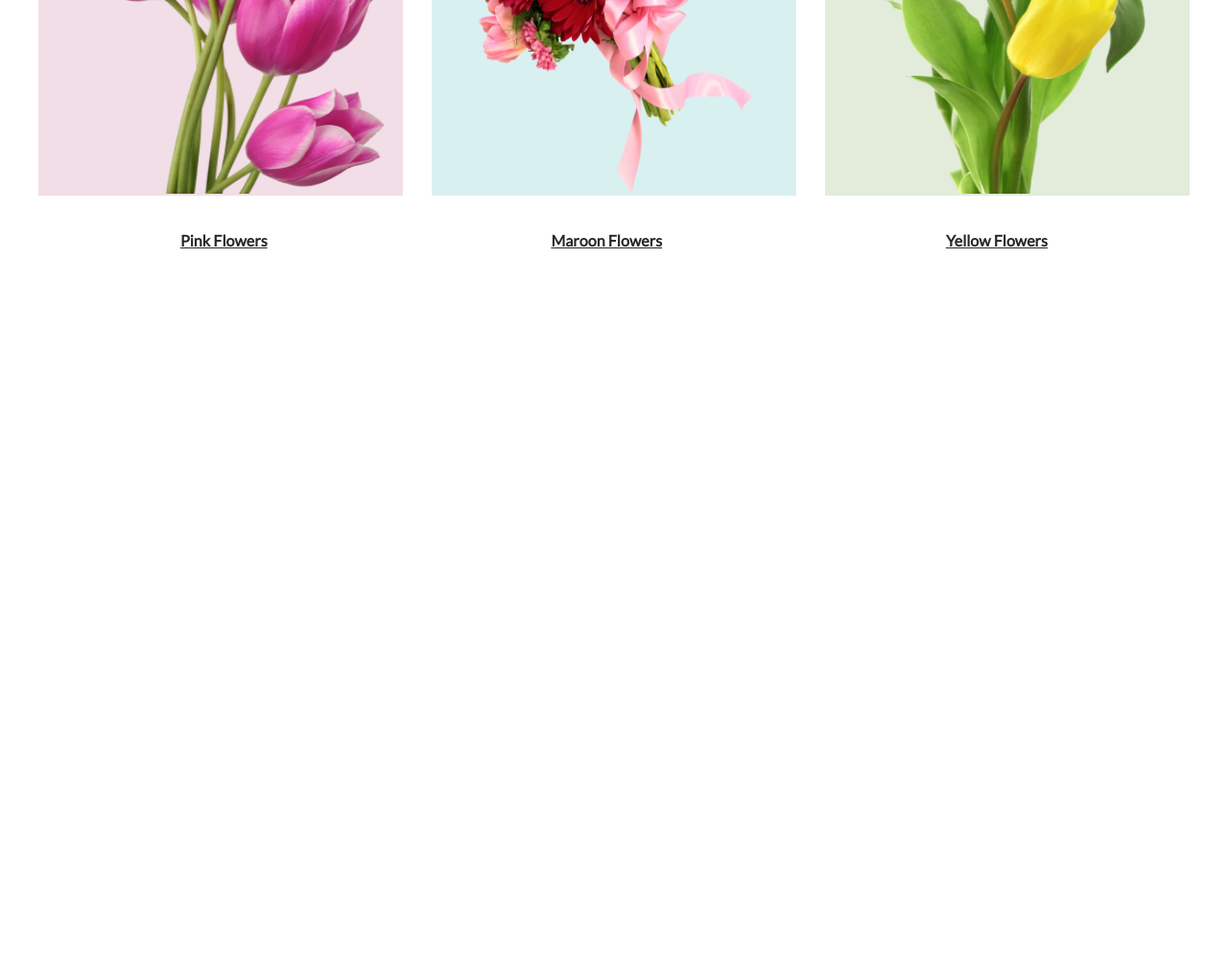
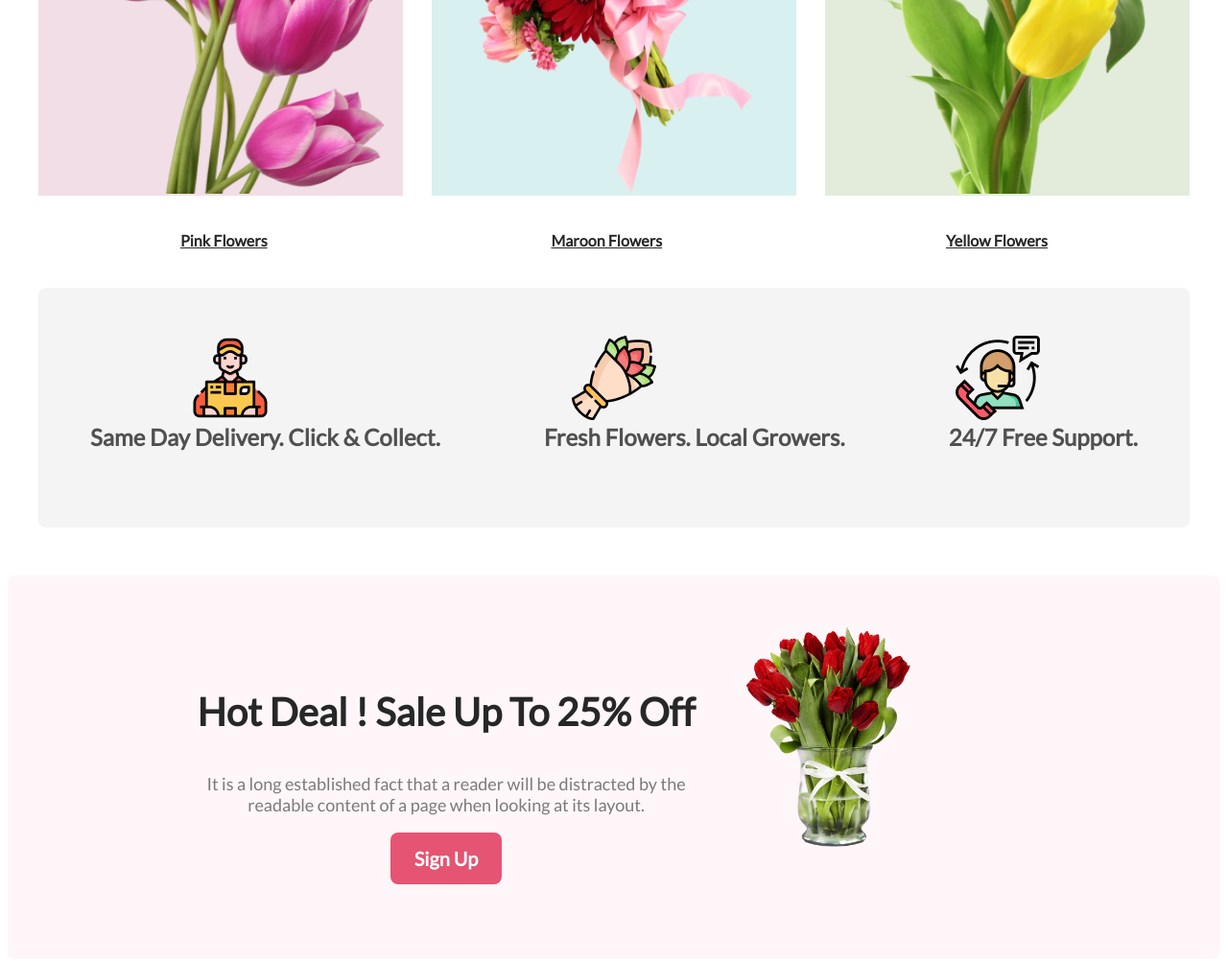
Before and after one commit to sharmin96k/flower-shop-assignment, a plain HTML site: page index.html in a window 1280 px wide. Shown: the part 1166-2169 px from the top of the page at 96% size. Before the commit the page ends 1466 px from the top, so only its background shows below. Drawn offline with Linux system fonts and the light colour scheme.

Commit message:
hot deals scetion added

```diff
--- a/index.html
+++ b/index.html
@@ -10,6 +10,7 @@
     <link rel="stylesheet" href="styles.css">
 </head>
 <body>
+    <!-- banner section -->
     <section class="banner">
         <div class="banner-info">
             <h1 class="banner-title">Let's make <br>beautiful flowers a <br>part of your life</h1>
@@ -41,5 +42,41 @@
             <h6>Yellow Flowers</h6>
         </div>
     </section>
+
+    <!-- service section  -->
+    <section class="services">
+        <div class="services-image">
+
+        <div><img src="./Flower Asset/Group 57.png" alt=""></div>
+
+        <div><img src="./Flower Asset/Group 58.png" alt=""></div>
+
+        <div><img src="./Flower Asset/Group 59.png" alt=""></div>
+        </div>
+
+        <div class="services-info">
+            <div class="div">Same Day Delivery. Click & Collect.</div>
+            <div class="div">Fresh Flowers. Local Growers.</div>
+            <div class="div">24/7 Free Support.</div>
+        </div>
+
+    </section>
+
+    <!-- Hot deal section  -->
+    <section class="hot-deals">
+
+       <div class="deals-description">
+        <div class="deals-info">
+            <div> <h3 id="deals-title">Hot Deal ! Sale Up To 25% Off</h3> </div>
+            <div> <p id="deals-details">It is a long established fact that a reader will be distracted by the <br> readable content of a page when looking at its layout.</p> </div>
+            <div><button class="btn">Sign Up</button></div>
+        </div>
+        <div class="deals-image">
+            <img class="image-rose" src="./Flower Asset/pngwing 8.png" alt="">
+        </div>
+       </div>
+    </section>
+    <!--  -->
+
 </body>
 </html>
--- a/styles.css
+++ b/styles.css
@@ -105,3 +105,63 @@ line-height: normal;
     font-weight: 700;
     text-decoration-line: underline;
 }
+
+/* service section styles */
+.services{
+    height: 250px;
+    width: 1200px;
+    margin: auto;
+    margin-bottom: 50px;
+    border-radius: 8px;
+    background: rgba(39, 39, 39, 0.05);
+}
+.services-image{
+    display: flex;
+    justify-content: space-around;
+    align-items: center;
+    padding-top: 50px;
+}
+.services-info{
+    color: rgba(39, 39, 39, 0.80);
+    font-size: 24px;
+    font-weight: 600;
+    display: flex;
+    justify-content: space-around;
+}
+
+/* Hot deal section styles */
+.hot-deals{
+    border-radius: 8px;
+    background: rgba(229, 84, 115, 0.05);
+    margin-bottom: 50px;
+}
+.deals-description{
+    display: flex;
+    justify-content: center;
+    align-items: center;
+}
+.deals-info{
+    text-align: center;
+}
+#deals-title{
+    color: #272727;
+font-size: 40px;
+font-weight: 800;
+}
+#deals-details{
+    color: rgba(39, 39, 39, 0.60);
+text-align: center;
+font-size: 18px;
+font-weight: 400;
+}
+.deals-image{
+    height: 350px;
+    width: 300px;
+    padding-left: 50px;
+    margin-top: 50px;
+}
+.image-rose{
+    width: 60%;
+}
+
+/*  */
```
